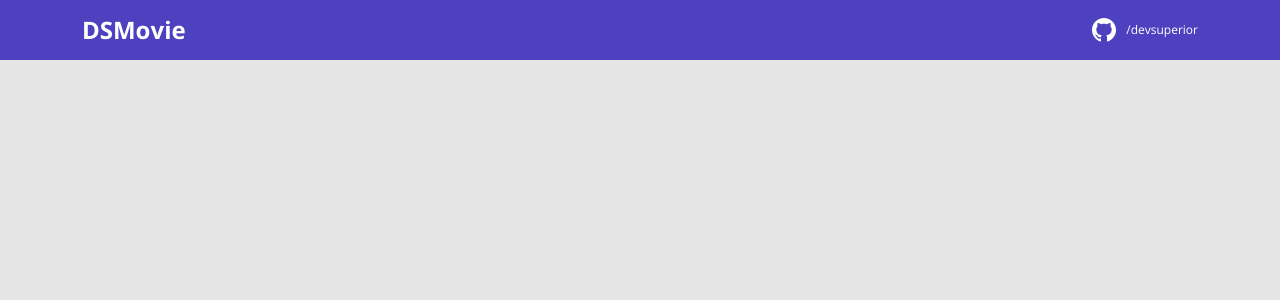
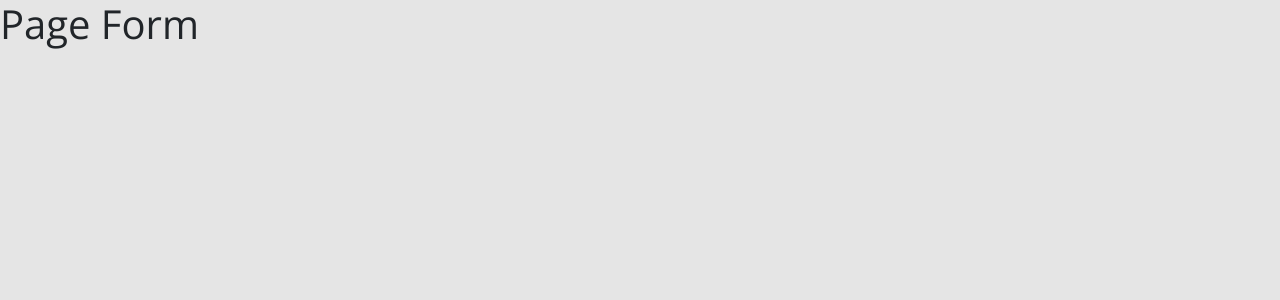
Before and after one commit to edsoncarlosdvp/dev-superior, a React (Create React App) app: page /form/1 in a window 1280 px wide. Shown: the top 300 px of the page. Built offline with nearby package versions, Linux system fonts and the light colour scheme.

Commit message:
Add Routes

```diff
--- a/package.json
+++ b/package.json
@@ -10,9 +10,11 @@
     "@types/node": "^16.11.19",
     "@types/react": "^17.0.38",
     "@types/react-dom": "^17.0.11",
+    "@types/react-router-dom": "^5.3.2",
     "bootstrap": "^5.1.3",
     "react": "^17.0.2",
     "react-dom": "^17.0.2",
+    "react-router-dom": "^6.2.1",
     "react-scripts": "5.0.0",
     "typescript": "^4.5.4",
     "web-vitals": "^2.1.3"
--- a/src/App.tsx
+++ b/src/App.tsx
@@ -1,10 +1,13 @@
-import { Header } from 'Layout/Header';
-import React from 'react';
+import React from 'react'
+import { BrowserRouter } from "react-router-dom"
+import { Router } from 'router/router';
 
 
-function App() {
+const App = (): JSX.Element => {
   return (
-    <Header />
+    <BrowserRouter>
+      <Router />
+    </BrowserRouter>
   );
 }
 
--- /dev/null
+++ b/src/pages/form.tsx
@@ -0,0 +1,5 @@
+import React from 'react'
+
+export const FormPage = (): JSX.Element => {
+    return <h1>Page Form</h1>
+}
--- /dev/null
+++ b/src/pages/listing.tsx
@@ -0,0 +1,5 @@
+import React from 'react'
+
+export const ListingPage = (): JSX.Element => {
+    return <h1>Page Listing</h1>
+}
--- /dev/null
+++ b/src/router/router.tsx
@@ -0,0 +1,17 @@
+import {
+    Routes,
+    Route
+} from "react-router-dom"
+import { ListingPage } from 'pages/listing'
+import { FormPage } from 'pages/form'
+
+export const Router = (): JSX.Element => {
+    return (
+        <Routes>
+            <Route path="/form">
+                <Route path=":movieId" element={<FormPage />} />
+            </Route>
+            <Route path="/" element={<ListingPage />} />
+        </Routes>
+    );
+}
```
Also changed, not shown: 1 other file (tests, documents, lock files or other folders).
